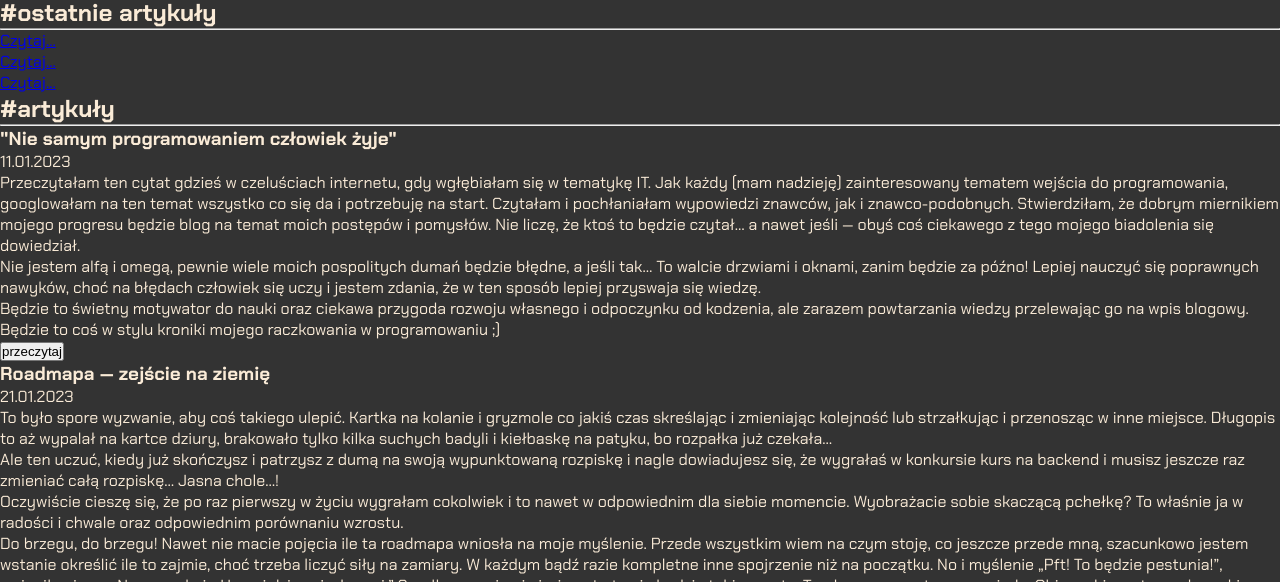
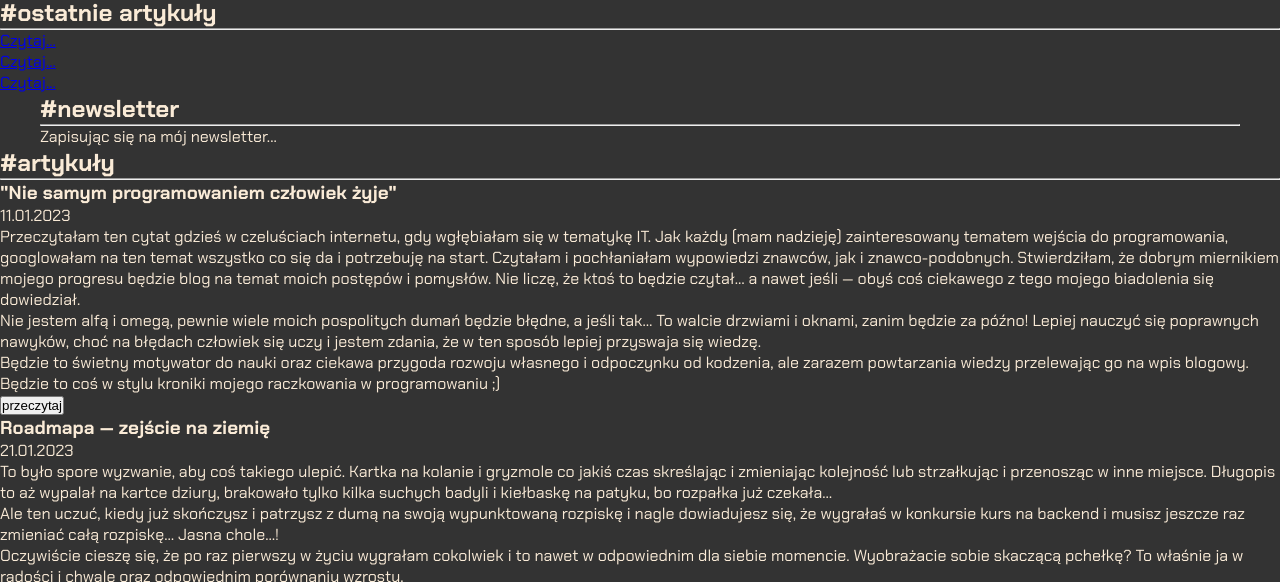
Before and after one commit to AgnieszkaJezierska/WebsiteBlog-CodingCup, a plain HTML site: page index.html in a window 1280 px wide. Shown: the part 370-952 px from the top of the page. Drawn offline with nearby package versions, Linux system fonts and the light colour scheme; files that its build step writes are made by us from their sources.

Commit message:
Create simple newsletter section - not ready yet

```diff
--- a/index.html
+++ b/index.html
@@ -106,6 +106,8 @@
             <hr>
         </div>
 
+
+        <!--TODO działanie takie samo jak na stronie portfolio CMS? JS? jak to zrobić? blog i portfolio na tej samej platformie(przesył danych)?-->
         <div class="new-article">
             <div class="new-article__cards card-one">
                 <div class="new-article__img"></div>
@@ -135,9 +137,34 @@
     </section>
 
 
+    <!--TODO zapis do newslettera - poczytać jak zrobić i jak działa-->
+    <section class="newsletter">
+        <div class="wrapper">
+            <div class="newsletter__box">
+                <div class="newsletter__box-about">
+                    <div class="text-title">
+                        <h2>#newsletter</h2>
+                        <hr>
+                    </div>
+                    <div class="newsletter__box-about-text">
+                        <p></p><!--opis o czym i po co jest ten blog-->
+                    </div>
+                </div>
+                <div class="newsletter__box-mail"><!--zapis do newslettera-->
+                    <div class="newsletter__box-mail-text">
+                        <p>Zapisując się na mój newsletter...</p>
+                    </div>
+                    <div class="newsletter__box-mail-add"></div> <!--TODO zapis maila do newslettera-->
+                    <div class="newsletter__box-mail-btn btn-special-effect"></div>
+                </div>
+            </div>
+        </div>
+    </section>
+
+
 
     <!--TODO kazdy artykuł otwiera się w nowej karcie czy pop-outcie?-->
-    <div class="article">
+    <section class="article">
         <div class="text-title">
             <h2>#artykuły</h2>
             <hr>
@@ -232,7 +259,7 @@
                 <button class="article__list-text-btn btn-special-effect">przeczytaj</button>
             </div>
         </article>
-    </div>
+    </section>
 
     <section>
         <div class="roadmap">
```
